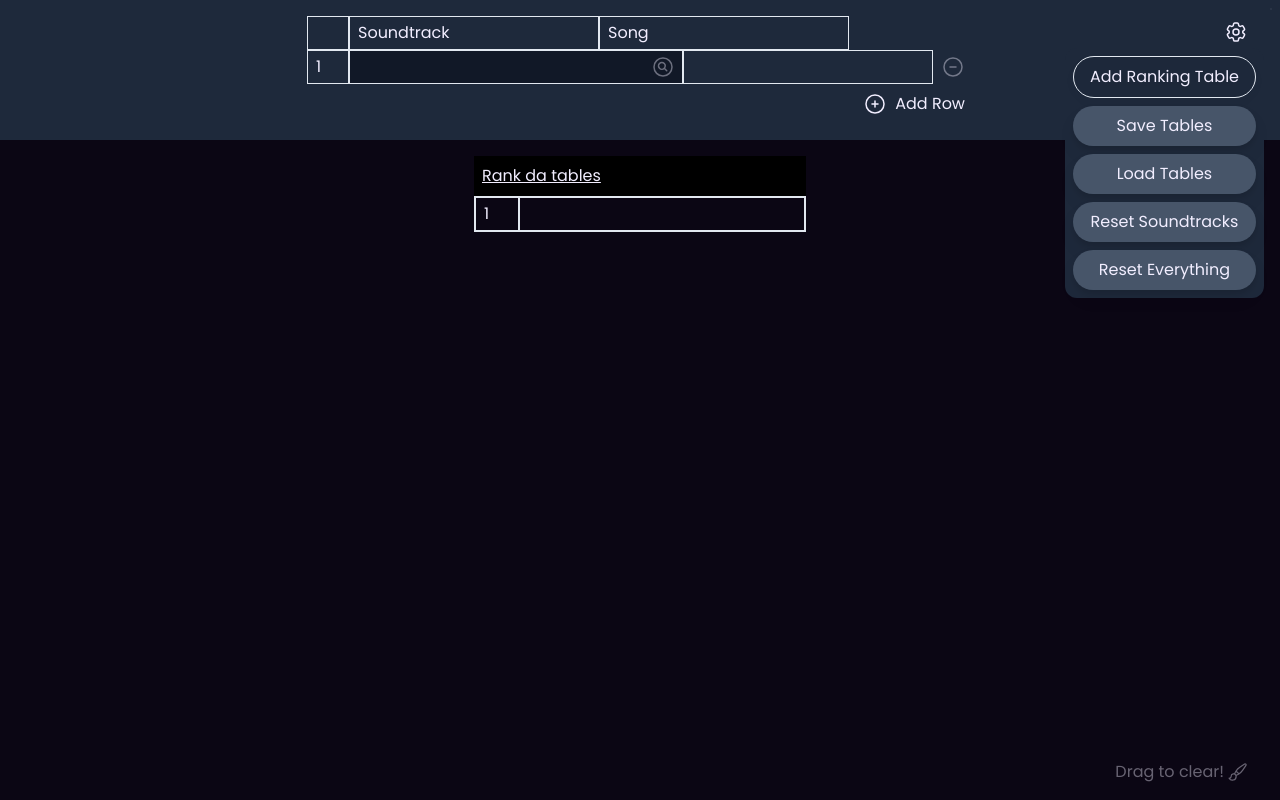
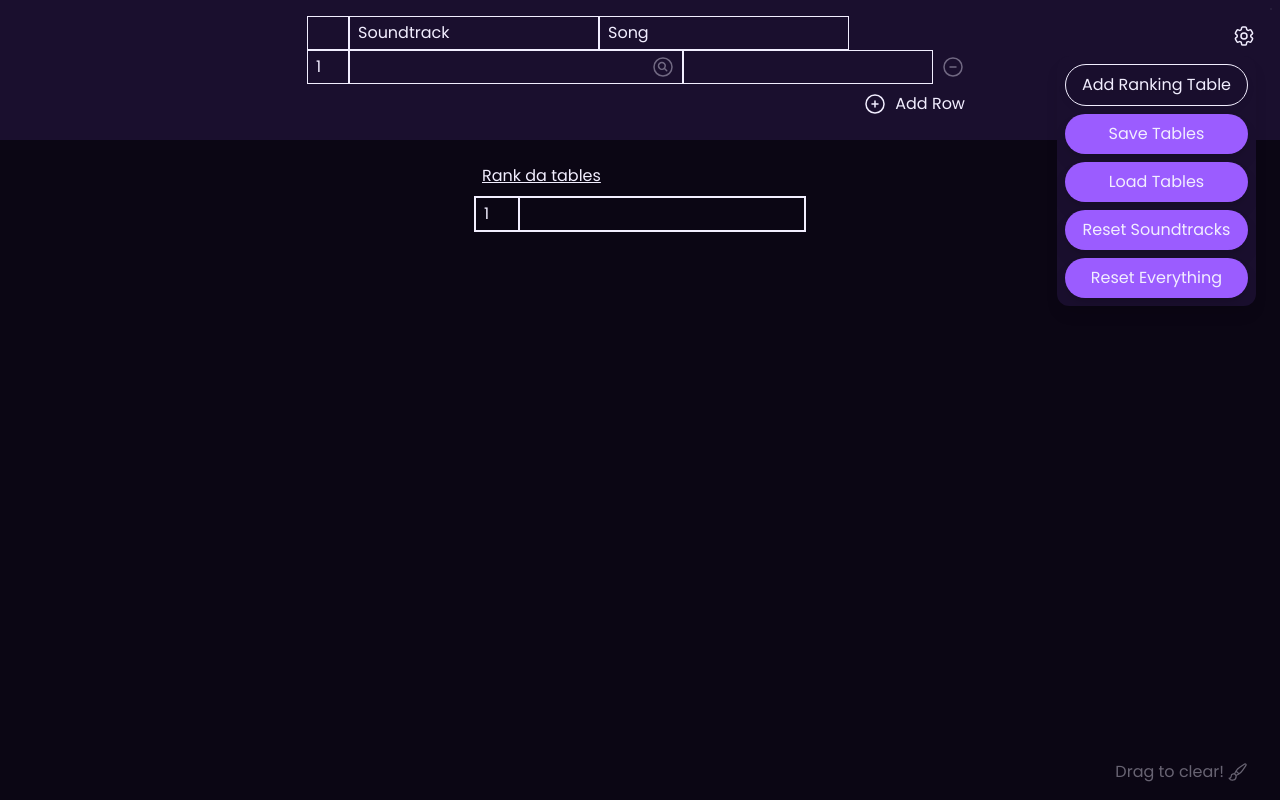
Before and after one commit to codyfp/soundtrack-song-ranker, a Next.js app: page /play in a window 1280 px wide. Both pictures are taken after a click on the icon 1236 px from the left and 32 px from the top of the page. Built offline with nearby package versions, Linux system fonts and the light colour scheme.

Commit message:
style: fix some of the colurs

```diff
--- a/components/cells.tsx
+++ b/components/cells.tsx
@@ -4,13 +4,13 @@ const Cell = ({ content = "", className, editable = false, onChange }: CellProps
   if (editable) {
     return (
       <input
-        className={`${className} px-2 py-1 border border-slate-200 bg-gray-900 focus:outline-none`}
+        className={`${className} px-2 py-1 border border-textCol focus:outline-none bg-inherit`}
         value={content as string}
         onChange={onChange}
       />
     );
   }
-  return <div className={`${className} px-2 py-1 border border-slate-200`}>{content}</div>;
+  return <div className={`${className} px-2 py-1 border border-textCol`}>{content}</div>;
 };
 
 export { Cell };
--- a/components/dropTable.tsx
+++ b/components/dropTable.tsx
@@ -9,7 +9,7 @@ const DropTable = (props: DropTableProps) => {
     <div className="overflow-hidden rounded-m">
       <div className="flex flex-row gap-2">
         <input
-          className="p-2 underline bg-black border-none focus:outline-none"
+          className="p-2 underline bg-inherit border-none focus:outline-none"
           value={title}
           defaultValue={"Rank da tables"}
           onChange={(e) => setTitle(e.target.value)}
@@ -60,7 +60,7 @@ const Row = ({ rank, draggedItem, cellContent, setCellContent }: DropRowProps) =
 
   return (
     <div
-      className={`flex border-2 border-slate-200 ${isDraggedOver ? "bg-slate-800 animate-bounce" : ""} ${
+      className={`flex border-2 border-textCol ${isDraggedOver ? "bg-surface animate-bounce" : ""} ${
         hasDropped ? "highlight animate-spin" : ""
       } ${rank == 1 ? "border-t-2" : "border-t"}`}
     >
@@ -69,7 +69,7 @@ const Row = ({ rank, draggedItem, cellContent, setCellContent }: DropRowProps) =
         onDrop={onDrop}
         onDragLeave={onDragLeave}
         onDragOver={onDragOver}
-        className={`w-[200px] px-2 py-1 border-l-2 border-slate-200`}
+        className={`w-[200px] px-2 py-1 border-l-2 border-textCol`}
       >
         {cellContent}
       </div>
--- a/components/table.tsx
+++ b/components/table.tsx
@@ -131,11 +131,11 @@ const Row = ({
       return (
         <span>
           <button
-            className="flex items-center gap-1 px-2 border rounded-full shadow-md border-1 border-slate-200"
+            className="flex items-center gap-1 px-2 border rounded-full shadow-md border-textCol hover:scale-105 text-sm"
             onClick={rollSong}
           >
             Playlist of {playlistInfo.pageInfo.totalResults}
-            <Image src="/diceIcon.svg" alt="Dice Icon" width={24} height={24} />
+            <Image src="/diceIcon.svg" alt="Dice Icon" width={22} height={22} />
           </button>
         </span>
       );
@@ -165,7 +165,7 @@ const Row = ({
           </span>
         )}
       </span>
-      <span className="relative flex w-">
+      <span className="relative flex">
         <Cell content={songContent} className="w-[250px] flex-grow overflow-x-scroll no-scrollbar" />
       </span>
       {rank && (
--- a/pages/index.tsx
+++ b/pages/index.tsx
@@ -59,7 +59,7 @@ export default function Home() {
                 },
               },
             }}
-            className="flex flex-col gap-2 p-4 rounded-xl bg-slate-800 w-[500px]"
+            className="flex flex-col gap-2 p-4 rounded-xl bg-surface w-[500px]"
           >
             <motion.li variants={itemVariants}>
               Enter any number of {MEDIA_OPTIONS[position]} that have a soundtrack
--- a/pages/play.tsx
+++ b/pages/play.tsx
@@ -53,31 +53,24 @@ export default function Play() {
         <title>Rank da Soundtracks aye</title>
         <link rel="icon" href="/tree.png" />
       </Head>
-      <div className="absolute top-5 right-8 flex gap-4 z-20">
-        <Cog6ToothIcon className=" w-6 h-6 cursor-pointer" onClick={() => setShowSettings(!showSettings)} />
-      </div>
-      <div className="absolute bottom-4 right-8 flex gap-4 z-20">
-        <div draggable className="cursor-grab opacity-40 hover:opacity-100 flex" onDrag={(e) => onDrag(e, "")}>
-          Drag to clear!
-          <PaintBrushIcon className="pl-1 w-6 h-6 " />
-        </div>
-      </div>
+      <div className={`absolute top-2 right-2 z-50 ${video ? "hidden" : "block"}`}>
+        <Cog6ToothIcon className={`w-6 h-6 cursor-pointer m-4`} onClick={() => setShowSettings(!showSettings)} />
         {showSettings ? (
-        <div className="absolute z-10 flex flex-col gap-2 p-2 top-12 right-4 bg-slate-800 rounded-xl">
+          <div className="absolute z-60 flex flex-col gap-2 p-2 top-12 right-4 bg-surface rounded-xl w-max shadow-lg">
             <button
-            className="px-4 py-2 border rounded-full hover:scale-105 drop-shadow-lg border-slate-200"
+              className="px-4 py-2 border rounded-full hover:scale-105 drop-shadow-lg border-textCol"
               onClick={() => setSelectionTables([...selectionTables, { id: createRandomString(), rows: {} }])}
             >
               Add Ranking Table
             </button>
-          <button className="px-4 py-2 rounded-full hover:scale-105 drop-shadow-lg bg-slate-600" onClick={saveTables}>
+            <button className="px-4 py-2 rounded-full hover:scale-105 drop-shadow-lg bg-primary" onClick={saveTables}>
               Save Tables
             </button>
-          <button className="px-4 py-2 rounded-full hover:scale-105 drop-shadow-lg bg-slate-600" onClick={loadTables}>
+            <button className="px-4 py-2 rounded-full hover:scale-105 drop-shadow-lg bg-primary" onClick={loadTables}>
               Load Tables
             </button>
             <button
-            className="px-4 py-2 rounded-full hover:scale-105 drop-shadow-lg bg-slate-600"
+              className="px-4 py-2 rounded-full hover:scale-105 drop-shadow-lg bg-primary"
               onClick={() => {
                 setMainTableRows([{}]);
                 let clearedTables = selectionTables.map((table) => {
@@ -90,7 +83,7 @@ export default function Play() {
               Reset Soundtracks
             </button>
             <button
-            className="px-4 py-2 rounded-full hover:scale-105 drop-shadow-lg bg-slate-600"
+              className="px-4 py-2 rounded-full hover:scale-105 drop-shadow-lg bg-primary"
               onClick={() => {
                 saveTables();
                 setMainTableRows([{}]);
@@ -101,8 +94,15 @@ export default function Play() {
             </button>
           </div>
         ) : null}
+      </div>
+      <div className="absolute bottom-4 right-8 flex gap-4 z-20">
+        <div draggable className="cursor-grab opacity-40 hover:opacity-100 flex" onDrag={(e) => onDrag(e, "")}>
+          Drag to clear!
+          <PaintBrushIcon className="pl-1 w-6 h-6 " />
+        </div>
+      </div>
       <div className="flex flex-col items-center w-full">
-        <div className="w-full bg-slate-800 content-center flex flex-row">
+        <div className="w-full bg-surface content-center flex flex-row">
           <div
             className={`p-4 flex overflow-hidden items-center justify-center z-10 transition-all duration-300 ease-in-out ${video ? "w-1/2" : "w-full"} relative`}
           >
@@ -137,7 +137,7 @@ export default function Play() {
             ) : null}
           </div>
         </div>
-        <div className={`p-4 flex overflow-hidden items-center z-10 max-w-[100vw]`}>
+        <div className={`p-4 flex overflow-x-hidden items-center z-10 max-w-[100vw]`}>
           <ul role="list" className="flex flex-row gap-2 overflow-x-scroll no-scrollbar w-max snap-x scroll-smooth">
             {selectionTables.map((table, index) => {
               const { title, rows } = table;
@@ -159,7 +159,7 @@ export default function Play() {
                   <div className="relative">
                     {selectionTables.length > 1 && (
                       <button
-                        className="absolute right-0 flex items-center p-1 border border-collapse rounded-full h-min w-min border-slate-200 opacity-40 hover:opacity-100"
+                        className="absolute right-0 flex items-center p-1 border border-collapse rounded-full h-min w-min border-textCol opacity-40 hover:opacity-100"
                         onClick={() => {
                           const newTables = [...selectionTables];
                           newTables.splice(index, 1);
```
Lines whose indentation alone changed are shown as unchanged.
